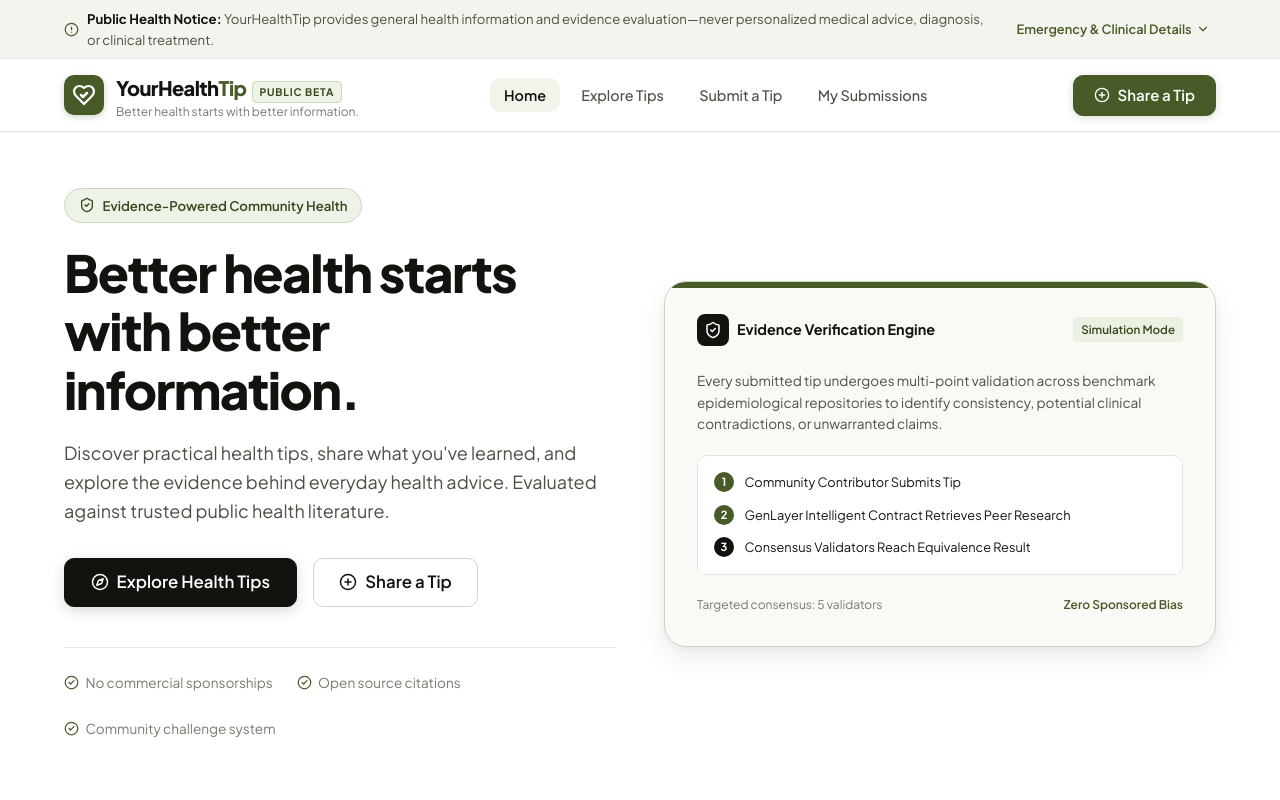
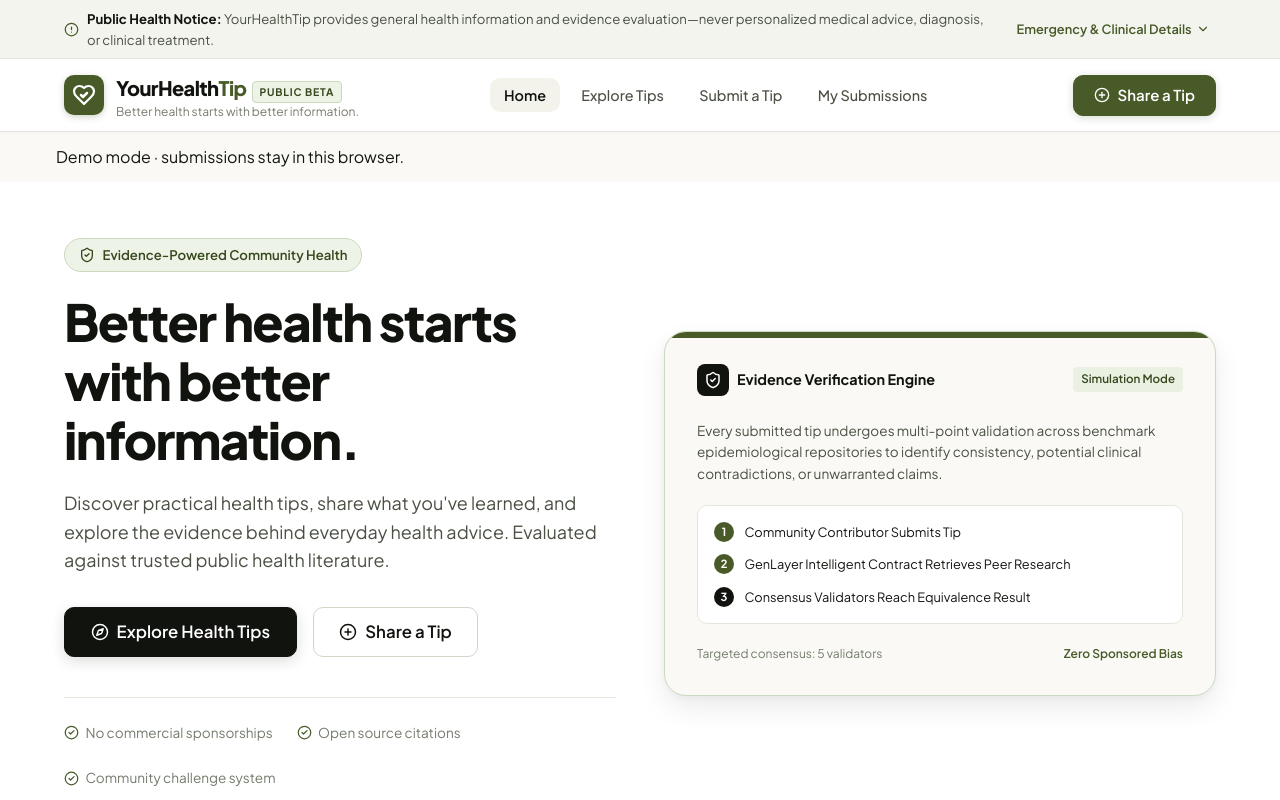
Before and after one commit to CryptoMaya2/YOURHEALTHTIP, a React (Vite) app: page / in a window 1280 px wide. Shown: the top 800 px of the page. Built offline with nearby package versions, Linux system fonts and the light colour scheme.

Commit message:
Wire wallet changes into app and submissions

```diff
--- a/src/App.tsx
+++ b/src/App.tsx
@@ -1,5 +1,7 @@
-import { useState, useEffect } from 'react';
+import { useState, useEffect, useSyncExternalStore } from 'react';
 import type { HealthTip, Category } from './types/tip';
+import { WalletPanel } from './components/WalletPanel';
+import { getWalletAddress, subscribeWallet } from './services/wallet';
 import { tipService } from './services/tipService';
 import { Header } from './components/Header';
 import { Footer } from './components/Footer';
@@ -12,6 +14,7 @@
 import { AboutModal, DisclaimerModal, PrivacyModal, ContactModal } from './components/InfoModals';
 
 export function App() {
+  const walletAddress = useSyncExternalStore(subscribeWallet, getWalletAddress, () => null);
   const [currentPage, setCurrentPage] = useState<string>('home');
   const [selectedCategoryFilter, setSelectedCategoryFilter] = useState<Category | 'all'>('all');
   const [selectedTipId, setSelectedTipId] = useState<string | null>(null);
@@ -43,7 +46,7 @@
 
   useEffect(() => {
     refreshTips();
-  }, []);
+  }, [walletAddress]);
 
   // Handle Navigation
   const handleNavigate = (page: string, params?: { tipId?: string; category?: string }) => {
@@ -98,6 +101,7 @@
         onNavigate={handleNavigate}
       />
 
+      <WalletPanel />
       {/* Main Content View */}
       <main style={{ flex: 1 }}>
         {loading ? (
```
